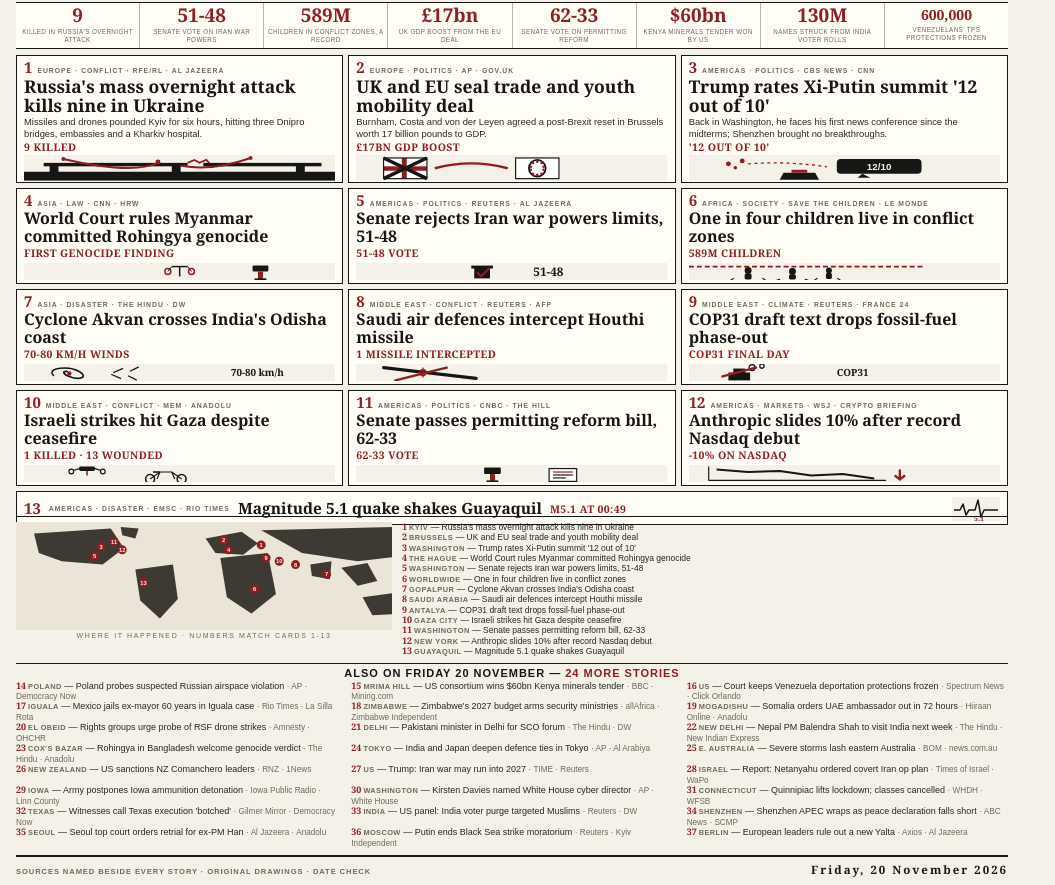
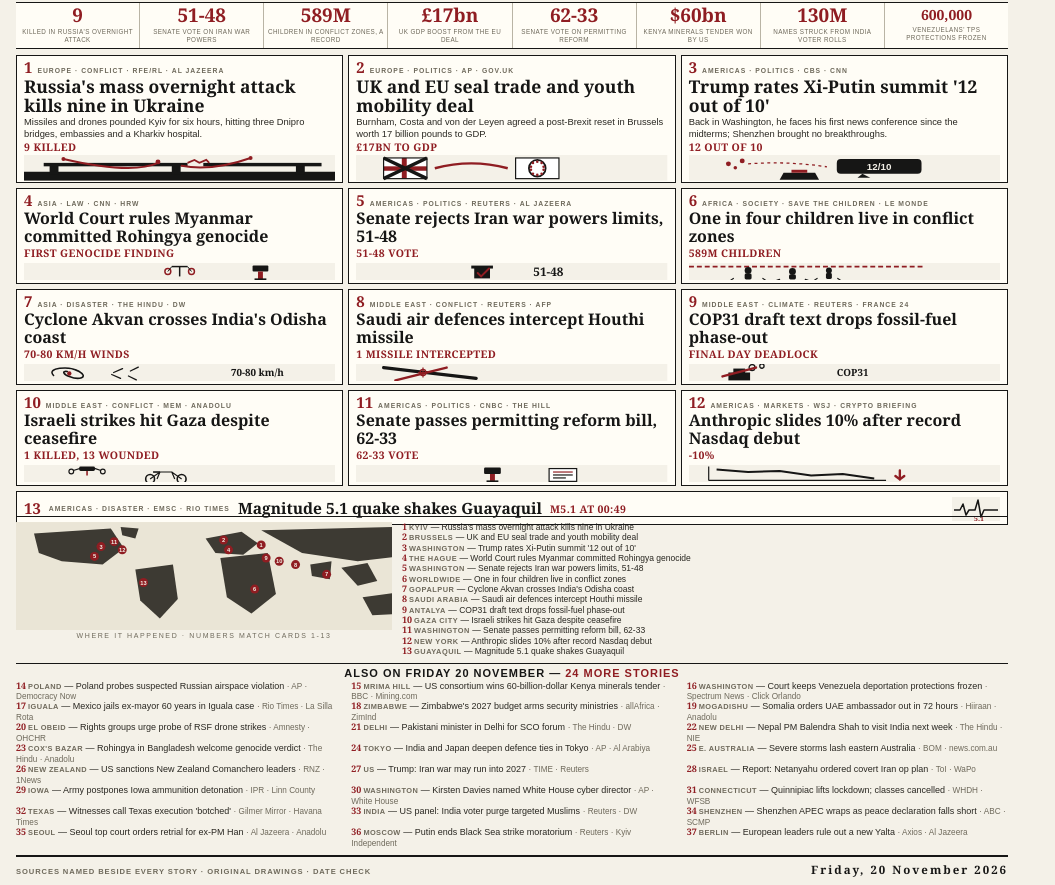
Before and after one commit to andsfx/news-world-20261120, a website: page app/index.html in a window 1280 px wide. Shown: the part 139-1024 px from the top of the page, without its empty margins (0-1055 px from the left). Drawn offline with Linux system fonts and the light colour scheme.

Commit message:
align page labels with enriched data; re-render entry.png

```diff
--- a/app/index.html
+++ b/app/index.html
@@ -156,16 +156,16 @@
       <div class="head"><span class="num">2</span><span class="kick">Europe &#183; Politics &#183; AP &#183; GOV.UK</span></div>
       <h2>UK and EU seal trade and youth mobility deal</h2>
       <p>Burnham, Costa and von der Leyen agreed a post-Brexit reset in Brussels worth 17 billion pounds to GDP.</p>
-      <div class="spec">&#163;17BN GDP BOOST</div>
+      <div class="spec">&#163;17BN TO GDP</div>
       <div class="art"><svg viewBox="0 0 316 26" preserveAspectRatio="xMidYMid slice"><rect width="316" height="26" fill="#f4f1e8"/><rect x="28" y="3" width="44" height="21" fill="#fff"/><rect x="28" y="11.5" width="44" height="4.5" fill="#8f1d22"/><rect x="46.5" y="3" width="5" height="21" fill="#8f1d22"/><path d="M28 3 l44 21 M72 3 l-44 21" stroke="#161615" stroke-width="3.5"/><rect x="28" y="3" width="44" height="21" fill="none" stroke="#161615" stroke-width="1.2"/><path d="M80 13.5 C104 7 130 7 154 13.5" stroke="#8f1d22" stroke-width="2.5" fill="none"/><rect x="162" y="3" width="44" height="21" fill="#fff"/><rect x="162" y="3" width="44" height="21" fill="none" stroke="#161615" stroke-width="1.2"/><circle cx="184" cy="13.5" r="8.5" fill="none" stroke="#161615" stroke-width="1.8"/><g fill="#8f1d22"><circle cx="184" cy="6.8" r="1.3"/><circle cx="188.4" cy="8" r="1.3"/><circle cx="190.4" cy="12" r="1.3"/><circle cx="190.4" cy="15" r="1.3"/><circle cx="188.4" cy="19" r="1.3"/><circle cx="184" cy="20.2" r="1.3"/><circle cx="179.6" cy="19" r="1.3"/><circle cx="177.6" cy="15" r="1.3"/><circle cx="177.6" cy="12" r="1.3"/><circle cx="179.6" cy="8" r="1.3"/></g></svg></div>
     </div>
 
     <!-- 3 -->
     <div class="card lead">
-      <div class="head"><span class="num">3</span><span class="kick">Americas &#183; Politics &#183; CBS News &#183; CNN</span></div>
+      <div class="head"><span class="num">3</span><span class="kick">Americas &#183; Politics &#183; CBS &#183; CNN</span></div>
       <h2>Trump rates Xi-Putin summit '12 out of 10'</h2>
       <p>Back in Washington, he faces his first news conference since the midterms; Shenzhen brought no breakthroughs.</p>
-      <div class="spec">'12 OUT OF 10'</div>
+      <div class="spec">12 OUT OF 10</div>
       <div class="art"><svg viewBox="0 0 316 26" preserveAspectRatio="xMidYMid slice"><rect width="316" height="26" fill="#f4f1e8"/><path d="M96 18 L128 18 L132 25 L92 25 Z" fill="#161615"/><rect x="104" y="15" width="16" height="3" fill="#8f1d22"/><rect x="150" y="4" width="86" height="15" rx="4" fill="#161615"/><path d="M176 19 L171 23 L184 23 Z" fill="#161615"/><text x="193" y="15" font-family="Arial" font-size="10" font-weight="bold" fill="#f4f1e8" text-anchor="middle">12/10</text><g fill="#8f1d22"><circle cx="40" cy="9" r="2.5"/><circle cx="54" cy="6" r="2.5"/><circle cx="47" cy="13" r="1.8"/></g><path d="M60 9 q40 -3 80 3" stroke="#8f1d22" stroke-width="1.3" stroke-dasharray="3 3.5" fill="none"/></svg></div>
     </div>
 
@@ -213,7 +213,7 @@
     <div class="card">
       <div class="head"><span class="num">9</span><span class="kick">Middle East &#183; Climate &#183; Reuters &#183; France 24</span></div>
       <h2>COP31 draft text drops fossil-fuel phase-out</h2>
-      <div class="spec">COP31 FINAL DAY</div>
+      <div class="spec">FINAL DAY DEADLOCK</div>
       <div class="art"><svg viewBox="0 0 316 18" preserveAspectRatio="xMidYMid slice"><rect width="316" height="18" fill="#f4f1e8"/><rect x="40" y="9" width="22" height="8" fill="#161615"/><rect x="45" y="5" width="12" height="6" fill="#161615"/><circle cx="64" cy="4" r="3" fill="none" stroke="#161615" stroke-width="1.3"/><circle cx="74" cy="2.5" r="2.2" fill="none" stroke="#161615" stroke-width="1.3"/><line x1="34" y1="13" x2="68" y2="4" stroke="#8f1d22" stroke-width="2.4" stroke-linecap="round"/><text x="150" y="13" font-family="Georgia" font-size="10" font-weight="bold" fill="#161615">COP31</text></svg></div>
     </div>
 
@@ -221,7 +221,7 @@
     <div class="card">
       <div class="head"><span class="num">10</span><span class="kick">Middle East &#183; Conflict &#183; MEM &#183; Anadolu</span></div>
       <h2>Israeli strikes hit Gaza despite ceasefire</h2>
-      <div class="spec">1 KILLED &#183; 13 WOUNDED</div>
+      <div class="spec">1 KILLED, 13 WOUNDED</div>
       <div class="art"><svg viewBox="0 0 316 18" preserveAspectRatio="xMidYMid slice"><rect width="316" height="18" fill="#f4f1e8"/><rect x="56" y="2" width="16" height="4.5" rx="1.5" fill="#161615"/><line x1="58" y1="3.5" x2="50" y2="6" stroke="#161615" stroke-width="1.2"/><line x1="71" y1="3.5" x2="78" y2="6" stroke="#161615" stroke-width="1.2"/><circle cx="48" cy="7" r="2.4" fill="none" stroke="#161615" stroke-width="1.2"/><circle cx="80" cy="7" r="2.4" fill="none" stroke="#161615" stroke-width="1.2"/><line x1="64" y1="6.5" x2="64" y2="11" stroke="#8f1d22" stroke-width="1.6"/><circle cx="128" cy="14.5" r="4.5" fill="none" stroke="#161615" stroke-width="1.6"/><circle cx="160" cy="14.5" r="4.5" fill="none" stroke="#161615" stroke-width="1.6"/><path d="M128 14.5 L138 7.5 L150 7.5 L160 14.5 M138 7.5 L135 14.5 M150 7.5 L153 14.5" stroke="#161615" stroke-width="1.2" fill="none"/><line x1="138" y1="7.5" x2="131" y2="7.5" stroke="#161615" stroke-width="1.6"/></svg></div>
     </div>
 
@@ -237,7 +237,7 @@
     <div class="card">
       <div class="head"><span class="num">12</span><span class="kick">Americas &#183; Markets &#183; WSJ &#183; Crypto Briefing</span></div>
       <h2>Anthropic slides 10% after record Nasdaq debut</h2>
-      <div class="spec">-10% ON NASDAQ</div>
+      <div class="spec">-10%</div>
       <div class="art"><svg viewBox="0 0 316 18" preserveAspectRatio="xMidYMid slice"><rect width="316" height="18" fill="#f4f1e8"/><line x1="20" y1="2" x2="20" y2="16" stroke="#161615" stroke-width="1.2"/><line x1="20" y1="16" x2="200" y2="16" stroke="#161615" stroke-width="1.2"/><polyline points="28,5 60,7.5 92,6.5 124,11 156,9.5 188,14" fill="none" stroke="#161615" stroke-width="2" stroke-linejoin="round"/><path d="M214 6 L214 15 M214 15 l-4.5 -3.5 M214 15 l4.5 -3.5" stroke="#8f1d22" stroke-width="2.4" fill="none" stroke-linecap="round" stroke-linejoin="round"/></svg></div>
     </div>
 
@@ -308,26 +308,26 @@
     <div class="cap">Also on Friday 20 November &#8212; <em>24 more stories</em></div>
     <div class="dense">
       <div class="ditem"><span class="n">14</span><span class="l">Poland</span> &#8212; Poland probes suspected Russian airspace violation <span class="s">&#183; AP &#183; Democracy Now</span></div>
-      <div class="ditem"><span class="n">15</span><span class="l">Mrima Hill</span> &#8212; US consortium wins $60bn Kenya minerals tender <span class="s">&#183; BBC &#183; Mining.com</span></div>
-      <div class="ditem"><span class="n">16</span><span class="l">US</span> &#8212; Court keeps Venezuela deportation protections frozen <span class="s">&#183; Spectrum News &#183; Click Orlando</span></div>
+      <div class="ditem"><span class="n">15</span><span class="l">Mrima Hill</span> &#8212; US consortium wins 60-billion-dollar Kenya minerals tender <span class="s">&#183; BBC &#183; Mining.com</span></div>
+      <div class="ditem"><span class="n">16</span><span class="l">Washington</span> &#8212; Court keeps Venezuela deportation protections frozen <span class="s">&#183; Spectrum News &#183; Click Orlando</span></div>
       <div class="ditem"><span class="n">17</span><span class="l">Iguala</span> &#8212; Mexico jails ex-mayor 60 years in Iguala case <span class="s">&#183; Rio Times &#183; La Silla Rota</span></div>
-      <div class="ditem"><span class="n">18</span><span class="l">Zimbabwe</span> &#8212; Zimbabwe's 2027 budget arms security ministries <span class="s">&#183; allAfrica &#183; Zimbabwe Independent</span></div>
-      <div class="ditem"><span class="n">19</span><span class="l">Mogadishu</span> &#8212; Somalia orders UAE ambassador out in 72 hours <span class="s">&#183; Hiiraan Online &#183; Anadolu</span></div>
+      <div class="ditem"><span class="n">18</span><span class="l">Zimbabwe</span> &#8212; Zimbabwe's 2027 budget arms security ministries <span class="s">&#183; allAfrica &#183; ZimInd</span></div>
+      <div class="ditem"><span class="n">19</span><span class="l">Mogadishu</span> &#8212; Somalia orders UAE ambassador out in 72 hours <span class="s">&#183; Hiiraan &#183; Anadolu</span></div>
       <div class="ditem"><span class="n">20</span><span class="l">El Obeid</span> &#8212; Rights groups urge probe of RSF drone strikes <span class="s">&#183; Amnesty &#183; OHCHR</span></div>
       <div class="ditem"><span class="n">21</span><span class="l">Delhi</span> &#8212; Pakistani minister in Delhi for SCO forum <span class="s">&#183; The Hindu &#183; DW</span></div>
-      <div class="ditem"><span class="n">22</span><span class="l">New Delhi</span> &#8212; Nepal PM Balendra Shah to visit India next week <span class="s">&#183; The Hindu &#183; New Indian Express</span></div>
+      <div class="ditem"><span class="n">22</span><span class="l">New Delhi</span> &#8212; Nepal PM Balendra Shah to visit India next week <span class="s">&#183; The Hindu &#183; NIE</span></div>
       <div class="ditem"><span class="n">23</span><span class="l">Cox's Bazar</span> &#8212; Rohingya in Bangladesh welcome genocide verdict <span class="s">&#183; The Hindu &#183; Anadolu</span></div>
       <div class="ditem"><span class="n">24</span><span class="l">Tokyo</span> &#8212; India and Japan deepen defence ties in Tokyo <span class="s">&#183; AP &#183; Al Arabiya</span></div>
       <div class="ditem"><span class="n">25</span><span class="l">E. Australia</span> &#8212; Severe storms lash eastern Australia <span class="s">&#183; BOM &#183; news.com.au</span></div>
-      <div class="ditem"><span class="n">26</span><span class="l">New Zealand</span> &#8212; US sanctions NZ Comanchero leaders <span class="s">&#183; RNZ &#183; 1News</span></div>
+      <div class="ditem"><span class="n">26</span><span class="l">New Zealand</span> &#8212; US sanctions New Zealand Comanchero leaders <span class="s">&#183; RNZ &#183; 1News</span></div>
       <div class="ditem"><span class="n">27</span><span class="l">US</span> &#8212; Trump: Iran war may run into 2027 <span class="s">&#183; TIME &#183; Reuters</span></div>
-      <div class="ditem"><span class="n">28</span><span class="l">Israel</span> &#8212; Report: Netanyahu ordered covert Iran op plan <span class="s">&#183; Times of Israel &#183; WaPo</span></div>
-      <div class="ditem"><span class="n">29</span><span class="l">Iowa</span> &#8212; Army postpones Iowa ammunition detonation <span class="s">&#183; Iowa Public Radio &#183; Linn County</span></div>
+      <div class="ditem"><span class="n">28</span><span class="l">Israel</span> &#8212; Report: Netanyahu ordered covert Iran op plan <span class="s">&#183; ToI &#183; WaPo</span></div>
+      <div class="ditem"><span class="n">29</span><span class="l">Iowa</span> &#8212; Army postpones Iowa ammunition detonation <span class="s">&#183; IPR &#183; Linn County</span></div>
       <div class="ditem"><span class="n">30</span><span class="l">Washington</span> &#8212; Kirsten Davies named White House cyber director <span class="s">&#183; AP &#183; White House</span></div>
       <div class="ditem"><span class="n">31</span><span class="l">Connecticut</span> &#8212; Quinnipiac lifts lockdown; classes cancelled <span class="s">&#183; WHDH &#183; WFSB</span></div>
-      <div class="ditem"><span class="n">32</span><span class="l">Texas</span> &#8212; Witnesses call Texas execution 'botched' <span class="s">&#183; Gilmer Mirror &#183; Democracy Now</span></div>
+      <div class="ditem"><span class="n">32</span><span class="l">Texas</span> &#8212; Witnesses call Texas execution 'botched' <span class="s">&#183; Gilmer Mirror &#183; Havana Times</span></div>
       <div class="ditem"><span class="n">33</span><span class="l">India</span> &#8212; US panel: India voter purge targeted Muslims <span class="s">&#183; Reuters &#183; DW</span></div>
-      <div class="ditem"><span class="n">34</span><span class="l">Shenzhen</span> &#8212; Shenzhen APEC wraps as peace declaration falls short <span class="s">&#183; ABC News &#183; SCMP</span></div>
+      <div class="ditem"><span class="n">34</span><span class="l">Shenzhen</span> &#8212; Shenzhen APEC wraps as peace declaration falls short <span class="s">&#183; ABC &#183; SCMP</span></div>
       <div class="ditem"><span class="n">35</span><span class="l">Seoul</span> &#8212; Seoul top court orders retrial for ex-PM Han <span class="s">&#183; Al Jazeera &#183; Anadolu</span></div>
       <div class="ditem"><span class="n">36</span><span class="l">Moscow</span> &#8212; Putin ends Black Sea strike moratorium <span class="s">&#183; Reuters &#183; Kyiv Independent</span></div>
       <div class="ditem"><span class="n">37</span><span class="l">Berlin</span> &#8212; European leaders rule out a new Yalta <span class="s">&#183; Axios &#183; Al Jazeera</span></div>
```
Also changed, not shown: entry.png.
